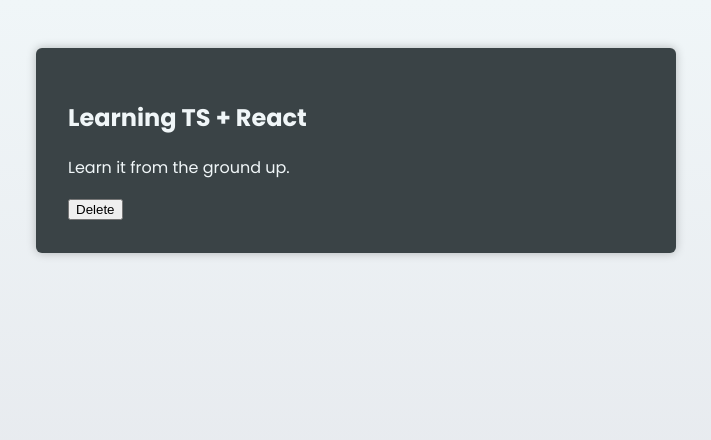
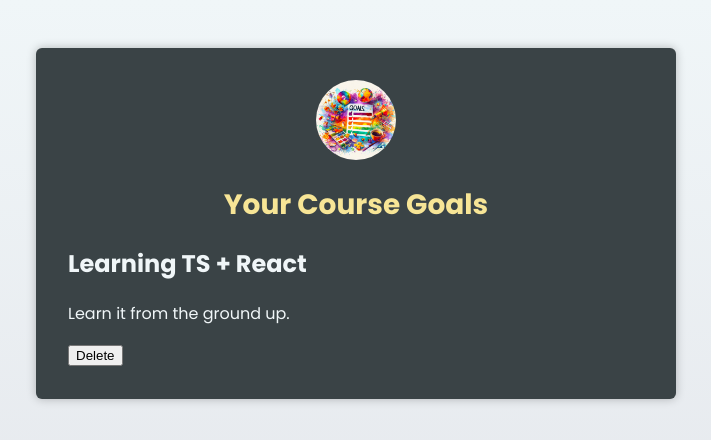
Before and after one commit to eshwagadkar/react-ts-goal-app, a React (Vite) app: page / in a window 1280 px wide. Shown: the top 440 px of the page, without its empty margins (284-995 px from the left). Built offline with nearby package versions, Linux system fonts and the light colour scheme; the HTML template or start-up script is replaced by a standard one.

Commit message:
creating a header component

```diff
--- a/src/App.tsx
+++ b/src/App.tsx
@@ -1,8 +1,14 @@
 import CourseGoal from './components/CourseGoal'
+import goalsImg from './assets/goals.jpg'
+import Header from './components/Header'
 
 export default function App() {
 
   return <main>
+    <Header image={{ src: goalsImg, alt: 'A list of goals' }}>
+     <h1>Your Course Goals</h1>
+    </Header>
+
    <CourseGoal title='Learning TS + React'
      //  description='Learn it from the ground up.'
      >Learn it from the ground up.
--- a/src/components/CourseGoal.tsx
+++ b/src/components/CourseGoal.tsx
@@ -7,7 +7,7 @@
 //     children: ReactNode
 // }
 
-type CourseGoalProps = PropsWithChildren<{ title: string}>
+type CourseGoalProps = PropsWithChildren<{title: string}>
 
 export default function CourseGoal({title, children}: CourseGoalProps) {
     return <article>
--- /dev/null
+++ b/src/components/Header.tsx
@@ -0,0 +1,14 @@
+import { type PropsWithChildren } from 'react'
+
+type HeaderProps = PropsWithChildren<{
+ image: {
+    src: string;
+    alt: string;
+}}>
+
+export default function Header({image, children}: HeaderProps) {
+    return <header>
+        <img {...image} />
+        {children}
+    </header>
+}
```
